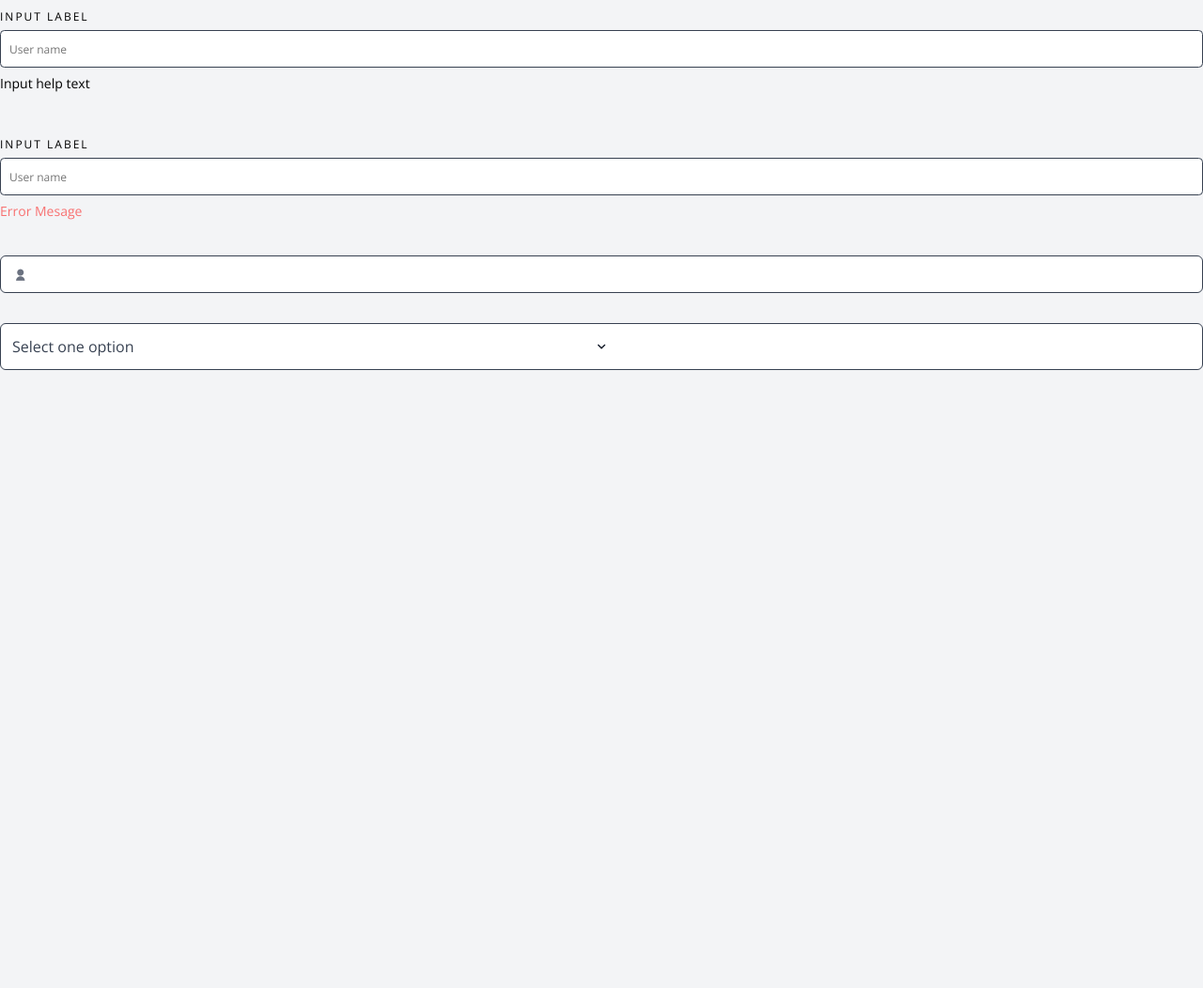
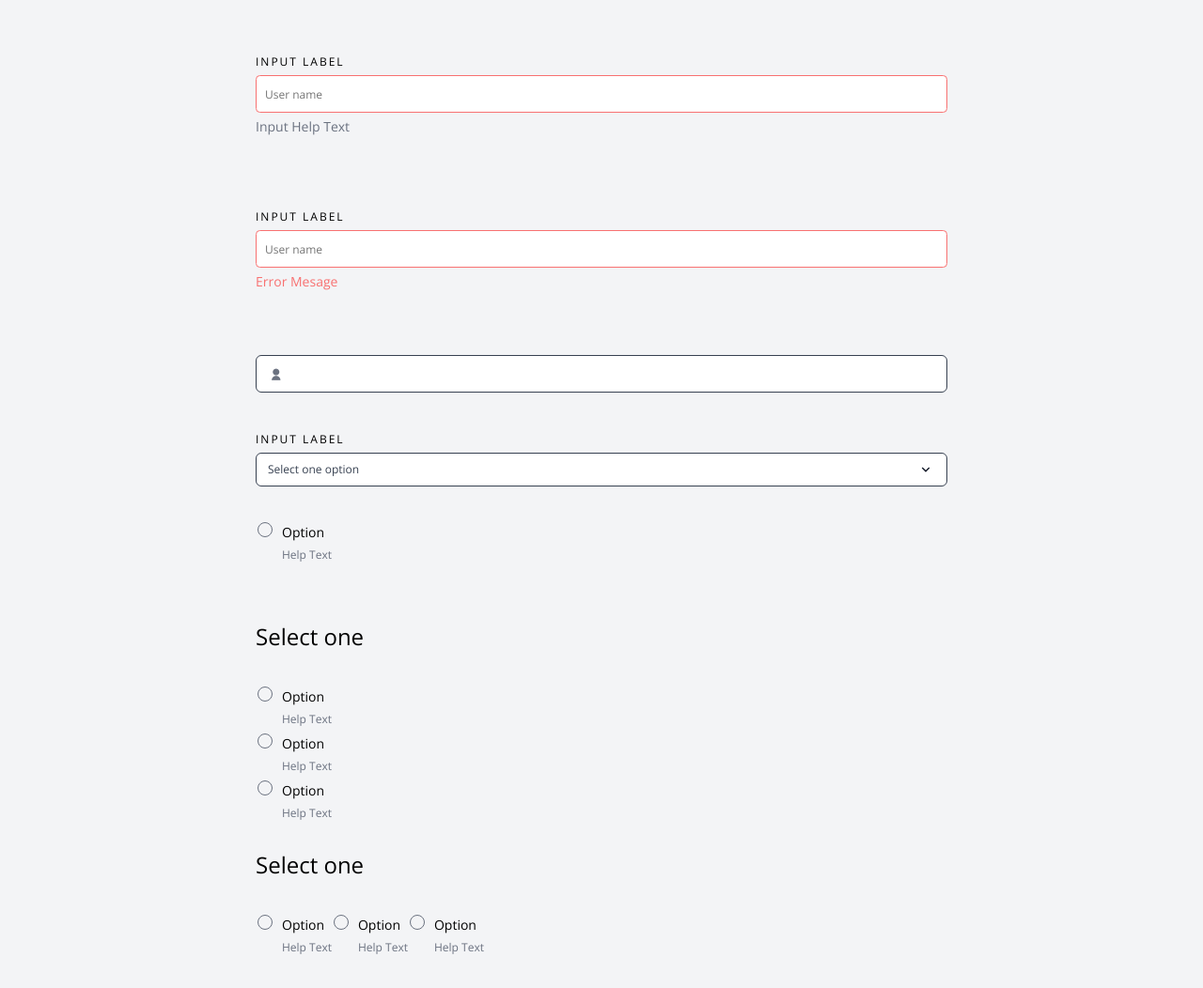
Before and after one commit to DanielMaHe/MyBlog, a plain HTML site: page inputs.html in a window 1280 px wide. Shown: the whole page at 94% size. Before the commit the page ends 800 px from the top, so only its background shows below. Drawn offline with nearby package versions, Linux system fonts and the light colour scheme.

Commit message:
add: radio buttons template

```diff
--- a/assets/css/clases/animations.css
+++ b/assets/css/clases/animations.css
@@ -147,3 +147,8 @@
 
 
 }
+
+.image-test{
+    border-color: red;
+
+}
--- a/assets/css/global/inputs.css
+++ b/assets/css/global/inputs.css
@@ -8,33 +8,40 @@
 }
 
 
-.input:focus{
+.input:focus,
+.select:focus{
     outline: 3px solid var(--info);
     outline-offset: 1px;
 
 }
-.input:invalid{
+.input:invalid,
+.select:invalid{
     border: 1px solid var(--Red-500);
     color: var(--Red-500);
 
 }
 
-.input-message{
+.input-message,
+.select-message{
     display: block;
-    margin: 25rem 0;
+    margin: 4px 0;
     font-size: .875rem;
     line-height: 1.3125rem;
     font-weight: 400;
+    text-transform: capitalize;
 }
 
-.input-message__help{
+.input--message-help,
+.select--message-help{
     color: var(--gray-500);
 
 }
-.input__message--error{
+.input--message-error,
+.select--message-error{
     color: var(--error);
 }
-.input-error{
+.input-error,
+.select-error{
     border: 1px solid var(--error);
 }
 .checkbox{
@@ -55,32 +62,19 @@
     background-color:  var(--white);
     border-radius: .375rem;
     border: 1px solid var(--gray-700);
-    /* background: red; */
+
+    cursor: pointer;
+    padding-right: 2.5rem;
+
     appearance: none;
-    background-image: url(/assets/images/Vector.svg);
+    background-image: url(../../images/arrowDown.svg);
     background-repeat: no-repeat;
     background-position-y: center;
-    background-position-x: center;
-
+    background-position-x: calc(100% - 17.33px);
 
 }
 
-/* .checkbox:checked{
-    color: white;
-    background-color: red;
-} */
-
-/* .checkbox:checked + label {
-    color: white;
-    background-color: red;
-  } */
-
-/* input:checked ~ .checkmark {
-    background-color: blue;
-    }
-     */
-
- .input_icon{
+ .input-icon{
     position: relative;
 
 }
@@ -92,32 +86,60 @@
     color: var(--gray-500);
 }
 
-.input-whit-icon{
+.input--whit-icon{
     padding-left: 2.5rem;
 }
-/*
-div#is-relative{
-    max-width: 14.67em;
-    position: absolute; */
-    /* height: 14px;*/
-    /* width: 10.67px;  */
-/* top: 0.67px;
-left: 2.67;
-    align-items: center; */
-  /* } */
 
-  /* El icono debe ser "position: absolute"
-   * Ademas le damos un "display: block" y lo posicionamos */
-  /* #icon{
-    position: absolute;
+/* ========================= */
+
+.radio{
+    display: flex;
+    gap: .5rem;
+    align-items: baseline;
+    cursor: pointer;
+}
+
+.radio__input{
+    width: 16px;
+    height: 16px;
+    margin: 2px;
+    /* Quita el imput default */
+    appearance: none;
+    border: 1px solid var(--gray-500);
+    border-radius: 50%;
+
+}
+.radio__input:checked{
+    border: 4px solid var(--primary);
+}
+
+.radio__input:focus{
+    outline: 3px solid var(--info);
+}
+
+
+.radio__message{
     display: block;
-    bottom: .5rem;
-    right: 1rem;
-    left: 16.67%;
+    color: var(--gray-500);
+    font-size: 0.75rem;
+    line-height: 1.125rem;
+    font-weight: 300;
+}
 
-    user-select: none;
-    cursor: pointer;
-  }
-  input.input{
-    padding-left: 2.5rem;
-  } */
+.radio-group{
+
+    display: flex;
+    gap: 0.75;
+
+}
+
+.radio--group-vertical{
+    flex-direction: column;
+
+}
+
+.radio--group-horizontal{
+
+    flex-direction: row;
+
+}
--- a/inputs.html
+++ b/inputs.html
@@ -1,5 +1,6 @@
 <!DOCTYPE html>
 <html lang="en">
+
 <head>
   <meta charset="UTF-8" />
   <meta http-equiv="X-UA-Compatible" content="IE=edge" />
@@ -11,54 +12,131 @@
     href="https://cdn.jsdelivr.net/npm/remixicon@2.5.0/fonts/remixicon.css"
     rel="stylesheet"
   /> -->
-  <body>
+
+<body class="section-md">
 
   <form>
-
+    <div class="container-md">
       <!-- <input type="email" name="email" class="input input__default" > -->
 
       <label class=" overline tex-xs ligth">
         Input label
-        <input
-        class=" input input--error"
-        type="email"
-        placeholder="User name"
-        >
+        <input class=" input input-error" type="email" placeholder="User name">
       </label>
-    <span class="input__message input__message--help tex-sm ligth">Input help text</span>
+      <span class="input-message input--message-help tex-sm ligth">Input help text</span>
       <br>
       <br>
 
       <label class=" overline tex-xs ligth">
         Input label
-        <input
-        class=" input input--error"
-        type="email"
-        placeholder="User name"
-        >
-
+        <input class=" input input-error" type="email" placeholder="User name">
       </label>
-        <span class="input__message input__message--error tex-sm regular"> Error Mesage</span>
+      <span class="input-message input--message-error tex-sm regular"> Error Mesage</span>
 
       <br />
       <br />
 
-      <label class="input_icon tex-md ligth">
+      <label class="input-icon tex-md ligth">
         <span class="icon">
           <i class="ri-user-fill ri-sm"></i>
         </span>
-        <input type="email" class="input input-whit-icon" />
+        <input type="email" class="input input--whit-icon" />
       </label>
       <br>
       <br>
 
-      <select class="select">
-        <option value="0" disabled  selected hidden >Select one option</option>
+      <label class="overline tex-xs ligth">
+        Input label
+        <select class="select select-error input--message-error">
+          <option value="0" disabled selected hidden>Select one option</option>
           <option value="1">A</option>
           <option value="2">B</option>
           <option value="3">C</option>
         </select>
+      </label>
 
+      <br>
+      <br>
+      <div class="radio">
+        <input id="radio" name="radio" type="radio" class="radio__input">
+        <div>
+          <label for="radio" class="tex-sm ligth">Option</label>
+          <span class="radio__message">Help Text</span>
+          <!-- <input id="radio" type="radio" name="radio" class="--">
+    <label for="radio" class="tex-sm ligth">Option</label>  -->
+        </div>
+      </div>
+      <br>
+      <br>
+      <div>
+        <h2 class="heading-sm tex-lg regular">Select one</h2>
+        <br>
+        <div class="radio-group radio--group-vertical">
+          <div class="radio">
+            <input id="radio1" name="group_1" type="radio" class="radio__input">
+            <div>
+              <label for="radio1" class="tex-sm ligth">Option</label>
+              <span class="radio__message">Help Text</span>
+              <!-- <input id="radio" type="radio" name="group_1" class="--">
+        <label for="radio" class="tex-sm ligth">Option</label>  -->
+            </div>
+          </div>
+          <div class="radio">
+            <input id="radio2" name="group_1" type="radio" class="radio__input">
+            <div>
+              <label for="radio2" class="tex-sm ligth">Option</label>
+              <span class="radio__message">Help Text</span>
+              <!-- <input id="radio" type="radio" name="group_1" class="--">
+        <label for="radio" class="tex-sm ligth">Option</label>  -->
+            </div>
+          </div>
+          <div class="radio">
+            <input id="radio2" name="group_1" type="radio" class="radio__input">
+            <div>
+              <label for="radio2" class="tex-sm ligth">Option</label>
+              <span class="radio__message">Help Text</span>
+              <!-- <input id="radio" type="radio" name="radio" class="--">
+        <label for="radio" class="tex-sm ligth">Option</label>  -->
+            </div>
+          </div>
+        </div>
+      </div>
+
+      <br>
+      <div>
+        <h2 class="heading-sm tex-lg regular">Select one</h2>
+        <br>
+        <div class="radio-group radio--group-horizontal">
+          <div class="radio">
+            <input id="radio1" name="group_2" type="radio" class="radio__input">
+            <div>
+              <label for="radio1" class="tex-sm ligth">Option</label>
+              <span class="radio__message">Help Text</span>
+              <!-- <input id="radio" type="radio" name="group_2" class="--">
+        <label for="radio" class="tex-sm ligth">Option</label>  -->
+            </div>
+          </div>
+          <div class="radio">
+            <input id="radio2" name="group_2" type="radio" class="radio__input">
+            <div>
+              <label for="radio2" class="tex-sm ligth">Option</label>
+              <span class="radio__message">Help Text</span>
+              <!-- <input id="radio" type="radio" name="group_2" class="--">
+        <label for="radio" class="tex-sm ligth">Option</label>  -->
+            </div>
+          </div>
+          <div class="radio">
+            <input id="radio2" name="group_2" type="radio" class="radio__input">
+            <div>
+              <label for="radio2" class="tex-sm ligth">Option</label>
+              <span class="radio__message">Help Text</span>
+              <!-- <input id="radio" type="radio" name="radio" class="--">
+        <label for="radio" class="tex-sm ligth">Option</label>  -->
+            </div>
+          </div>
+        </div>
+      </div>
   </form>
 </body>
+
 </html>
```
Also changed, not shown: animations.html (+4 -0 lines), assets/images/arrowDown.svg (renamed from assets/images/Vector.svg). Lines whose indentation alone changed are shown as unchanged.
